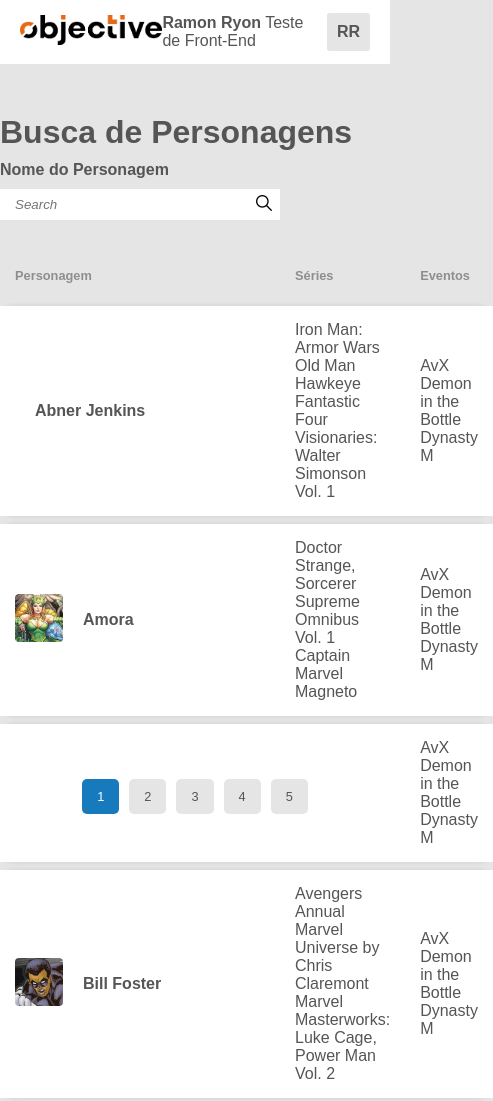
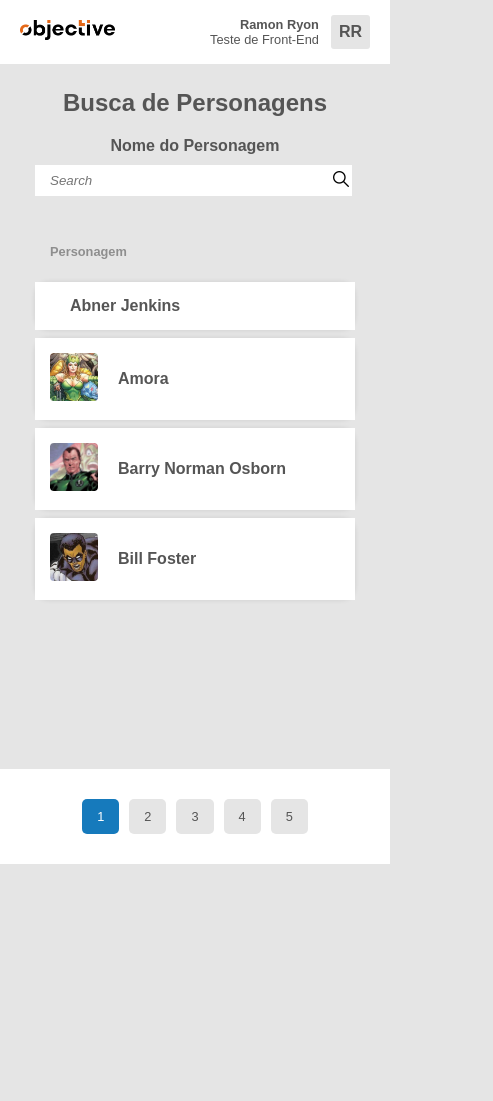
Before and after one commit to ramonryon/code-hero, a plain HTML site: page index.html in a window 390 px wide. Shown: the whole page, 493 px wide, since content can reach past the window. After the commit the page ends 864 px from the top, so only its background shows below. Drawn offline with Linux system fonts and the light colour scheme; a web font is replaced by a local one.

Commit message:
Fix Bug in Responsive

```diff
--- a/assets/css/style.css
+++ b/assets/css/style.css
@@ -11,6 +11,7 @@ body {
     max-width: 1140px;
     margin: auto;
 }
+
 
 h1 {
     font-size: 2rem;
@@ -77,6 +78,7 @@ header {
 
 .content-area {
     padding: 40px 0;
+    min-height: 80vh;
 }
 
 .content--search form {
@@ -152,9 +154,6 @@ header {
 footer {
     background-color: #fff;
     padding: 30px 0;
-    position: absolute;
-    bottom: 0;
-    width: 100vw;
 }
 
 footer .heroes--pagination {
@@ -180,3 +179,60 @@ footer .heroes--pagination a .active {
     background-color: #167ABC;
     color: #fff;
 }
+
+@media(min-width: 769px) and (max-width: 1140px) {
+    .container {
+        max-width: 720px;
+    }
+}
+
+@media (max-width: 480px) {
+    .phone--not-visible {
+        display: none;
+    }
+
+    .container {
+        max-width: 320px;
+    }
+
+    .header--left img {
+        height: 20px;
+    }
+
+    .header--right .header--username {
+        font-size: .8rem;
+        text-align: right;
+    }
+
+    .header--right .header--username span {
+        display: block;
+    }
+
+    .header--right .header--avatar {
+        padding: 8px;
+        margin-left: 12px;
+    }
+
+    .content-area {
+        padding: 15px;
+    }
+
+    .content--search {
+        text-align: center;
+        display: flex;
+        justify-content: center;
+        flex-direction: column;
+    }
+
+    .content--search h1 {
+        font-size: 1.5rem;
+    }
+
+    .content--search input {
+        max-width: 100%;
+    }
+
+    .content--search button {
+        margin-left: -25px;
+    }
+}
--- a/index.html
+++ b/index.html
@@ -39,8 +39,8 @@
                     <thead>
                         <tr>
                             <th>Personagem</th>
-                            <th>Séries</th>
-                            <th>Eventos</th>
+                            <th class="phone--not-visible">Séries</th>
+                            <th class="phone--not-visible">Eventos</th>
                         </tr>
                     </thead>
                     <tbody>
@@ -55,14 +55,14 @@
                                     </div>
                                 </a>
                             </td>
-                            <td>
+                            <td class="phone--not-visible">
                                 <ul>
                                     <li>Iron Man: Armor Wars</li>
                                     <li>Old Man Hawkeye Fantastic</li>
                                     <li>Four Visionaries: Walter Simonson Vol. 1</li>
                                 </ul>
                             </td>
-                            <td>
+                            <td class="phone--not-visible">
                                 <ul>
                                     <li>AvX</li>
                                     <li>Demon in the Bottle</li>
@@ -81,14 +81,14 @@
                                     </div>
                                 </a>
                             </td>
-                            <td>
+                            <td class="phone--not-visible">
                                 <ul>
                                     <li>Doctor Strange, Sorcerer Supreme Omnibus Vol. 1</li>
                                     <li>Captain Marvel</li>
                                     <li>Magneto</li>
                                 </ul>
                             </td>
-                            <td>
+                            <td class="phone--not-visible">
                                 <ul>
                                     <li>AvX</li>
                                     <li>Demon in the Bottle</li>
@@ -107,12 +107,12 @@
                                     </div>
                                 </a>
                             </td>
-                            <td>
+                            <td class="phone--not-visible">
                                 <ul>
                                     <li>Green Goblin</li>
                                 </ul>
                             </td>
-                            <td>
+                            <td class="phone--not-visible">
                                 <ul>
                                     <li>AvX</li>
                                     <li>Demon in the Bottle</li>
@@ -131,14 +131,14 @@
                                     </div>
                                 </a>
                             </td>
-                            <td>
+                            <td class="phone--not-visible">
                                 <ul>
                                     <li>Avengers Annual</li>
                                     <li>Marvel Universe by Chris Claremont</li>
                                     <li>Marvel Masterworks: Luke Cage, Power Man Vol. 2</li>
                                 </ul>
                             </td>
-                            <td>
+                            <td class="phone--not-visible">
                                 <ul>
                                     <li>AvX</li>
                                     <li>Demon in the Bottle</li>
```
